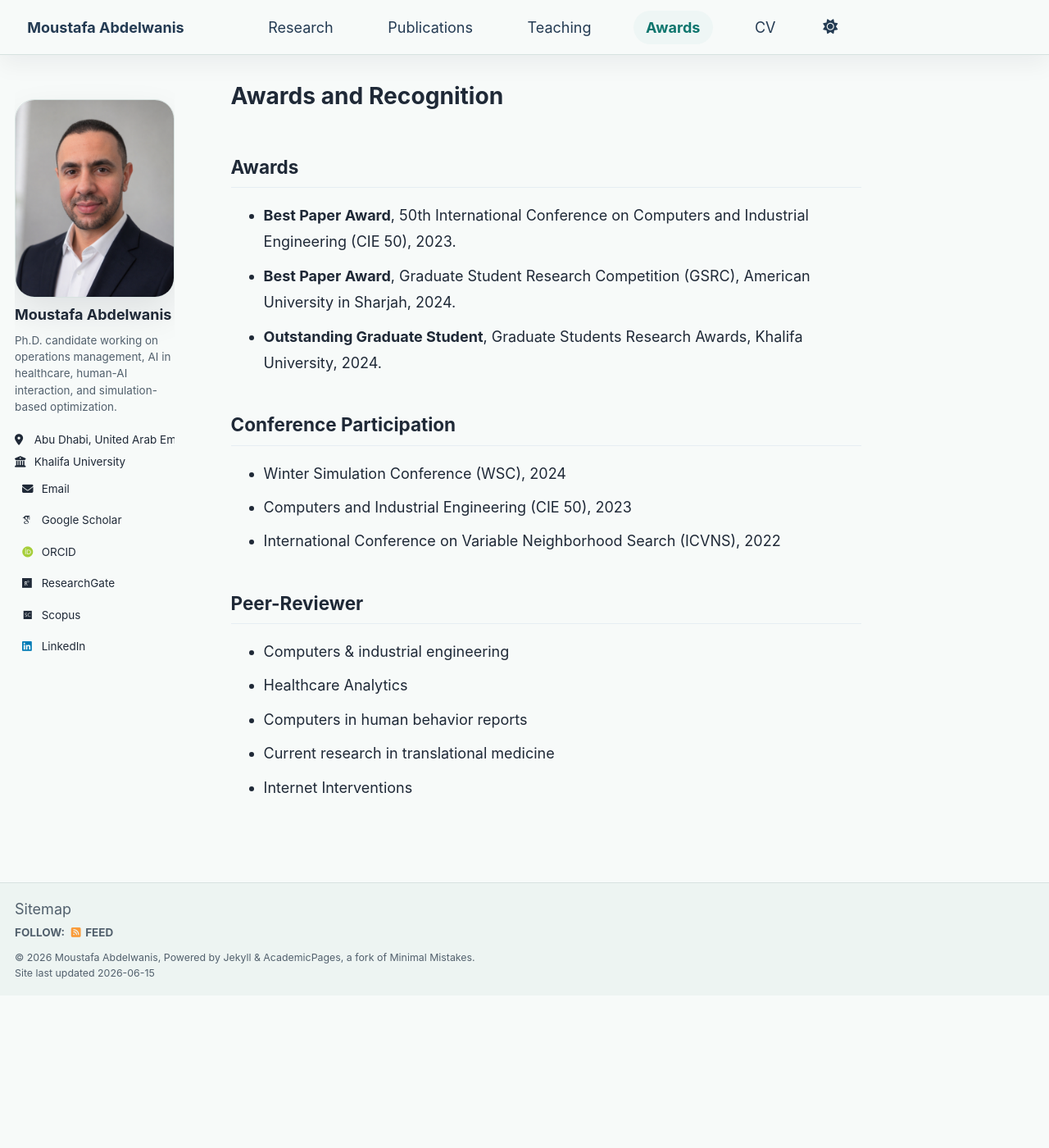
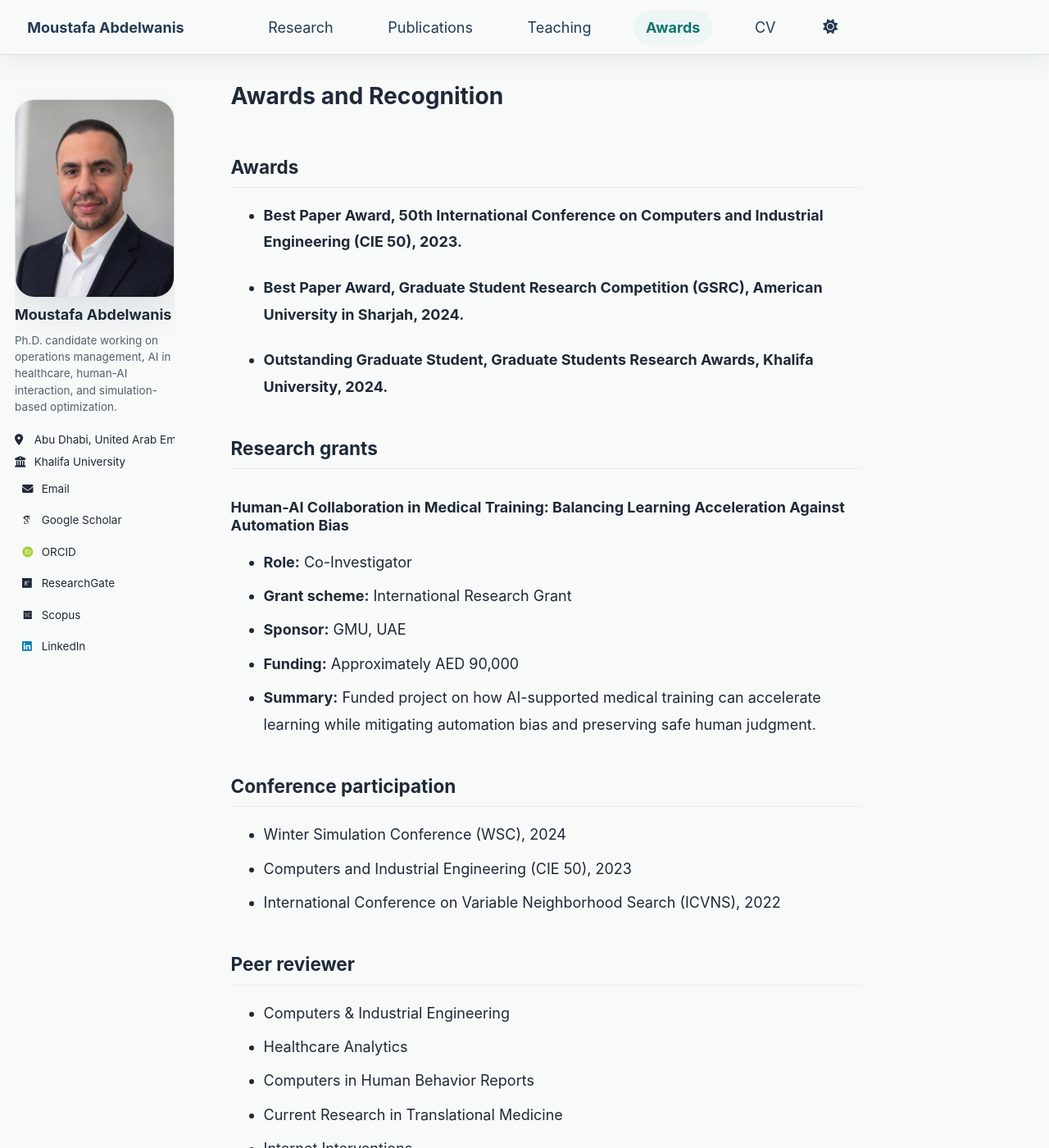
Before and after one commit to abdelwanismoustafa/abdelwanismoustafa.github.io, a Jekyll site: the page built from _pages/awards.md, in a window 1280 px wide and 1400 px high. Shown: the whole window at 82% size. Built offline with Jekyll 4.4.1, drawn with Linux system fonts in a browser that asks for light colours; some web fonts are replaced; a script bundle is joined from its source files by our own code; library files that are not in the unit come from our copies.

Commit message:
Refactor awards and grants sections for dynamic content
Updated awards and research grants sections to dynamically display information based on profile data. Added default values for awards and grants if none are present in the profile.

```diff
--- a/_pages/awards.md
+++ b/_pages/awards.md
@@ -5,22 +5,57 @@
 author_profile: true
 ---
 
+{% assign profile = site.data.site_profile %}
+{% assign grants = nil %}
+{% if profile and profile.grants %}
+  {% assign grants = profile.grants %}
+{% endif %}
+
 ## Awards
 
+{% if profile and profile.awards %}
+{% for award in profile.awards %}
+- **{{ award.title }}**
+{% endfor %}
+{% else %}
 - **Best Paper Award**, 50th International Conference on Computers and Industrial Engineering (CIE 50), 2023.
 - **Best Paper Award**, Graduate Student Research Competition (GSRC), American University in Sharjah, 2024.
 - **Outstanding Graduate Student**, Graduate Students Research Awards, Khalifa University, 2024.
+{% endif %}
 
-## Conference Participation
+## Research grants
+
+{% if grants and grants.size > 0 %}
+{% for grant in grants %}
+### {{ grant.project_title }}
+
+- **Role:** {{ grant.role }}
+- **Grant scheme:** {{ grant.title }}
+- **Sponsor:** {{ grant.sponsor }}
+- **Funding:** {{ grant.amount }}
+- **Summary:** {{ grant.summary }}
+
+{% endfor %}
+{% else %}
+### Human-AI Collaboration in Medical Training: Balancing Learning Acceleration Against Automation Bias
+
+- **Role:** Co-Investigator
+- **Grant scheme:** International Research Grant
+- **Sponsor:** GMU, UAE
+- **Funding:** Approximately AED 90,000
+- **Summary:** Funded project on how AI-supported medical training can accelerate learning while mitigating automation bias and preserving safe human judgment.
+{% endif %}
+
+## Conference participation
 
 - Winter Simulation Conference (WSC), 2024
 - Computers and Industrial Engineering (CIE 50), 2023
 - International Conference on Variable Neighborhood Search (ICVNS), 2022
 
-## Peer-Reviewer
+## Peer reviewer
 
-- Computers & industrial engineering
+- Computers &amp; Industrial Engineering
 - Healthcare Analytics
-- Computers in human behavior reports
-- Current research in translational medicine
+- Computers in Human Behavior Reports
+- Current Research in Translational Medicine
 - Internet Interventions
```
